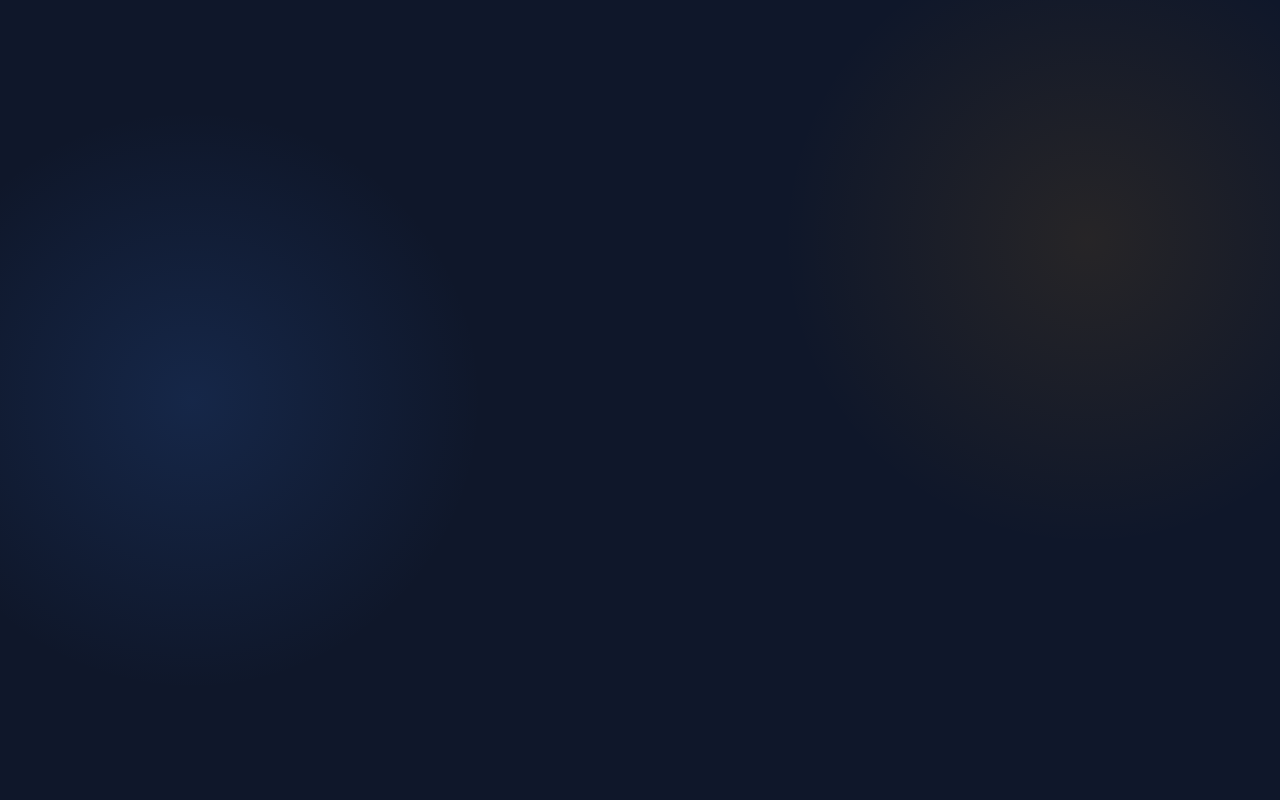
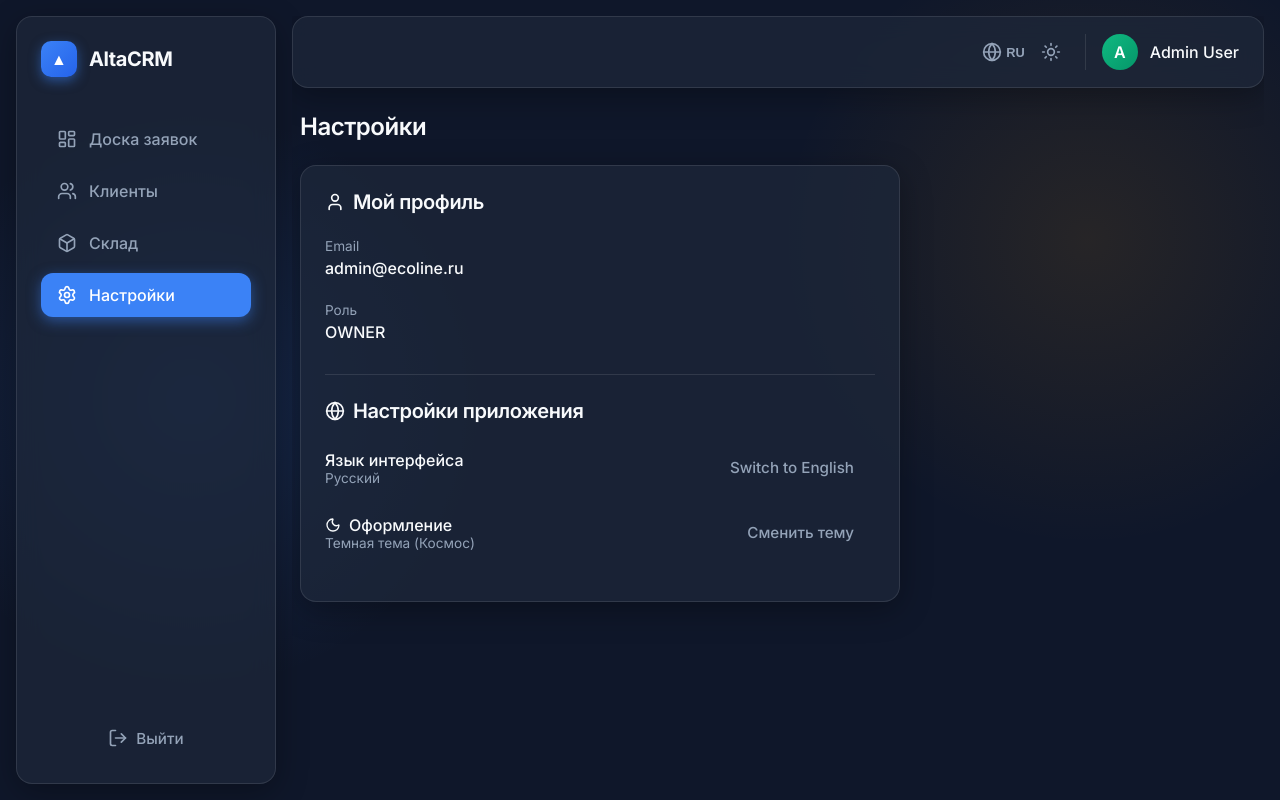
Before and after one commit to ANShchetinin/alta-crm-front, a React (Vite) app: page /settings in a window 1280 px wide. Before the commit this address had no page. Built offline with nearby package versions, Linux system fonts and the light colour scheme; sample sign-in values are in the browser's storage.

Commit message:
Add Settings page and related translations

```diff
--- a/src/App.tsx
+++ b/src/App.tsx
@@ -4,6 +4,7 @@ import Login from './pages/Login';
 import Kanban from './pages/Kanban';
 import { Clients } from './pages/Clients';
 import { Storage } from './pages/Storage';
+import { Settings } from './pages/Settings';
 import { useEffect } from 'react';
 import { useAppStore } from './store/useAppStore';
 import { useAuthStore } from './store/useAuthStore';
@@ -35,6 +36,7 @@ function App() {
           <Route path="kanban" element={<Kanban />} />
           <Route path="clients" element={<Clients />} />
           <Route path="storage" element={<Storage />} />
+          <Route path="settings" element={<Settings />} />
         </Route>
       </Routes>
     </BrowserRouter>
--- a/src/i18n.ts
+++ b/src/i18n.ts
@@ -57,7 +57,17 @@ const resources = {
       "storage.modal.quantity": "Quantity",
       "storage.modal.costPrice": "Cost Price",
       "storage.modal.cancel": "Cancel",
-      "storage.modal.save": "Save"
+      "storage.modal.save": "Save",
+      "settings.title": "Settings",
+      "settings.profile": "My Profile",
+      "settings.role": "Role",
+      "settings.preferences": "App Preferences",
+      "settings.language": "Language",
+      "settings.changeLanguage": "Switch to Русский",
+      "settings.theme": "Theme",
+      "settings.themeDark": "Dark Theme (Space)",
+      "settings.themeLight": "Light Theme (Glass)",
+      "settings.changeTheme": "Toggle Theme"
     }
   },
   ru: {
@@ -115,7 +125,17 @@ const resources = {
       "storage.modal.quantity": "Количество",
       "storage.modal.costPrice": "Себестоимость",
       "storage.modal.cancel": "Отмена",
-      "storage.modal.save": "Сохранить"
+      "storage.modal.save": "Сохранить",
+      "settings.title": "Настройки",
+      "settings.profile": "Мой профиль",
+      "settings.role": "Роль",
+      "settings.preferences": "Настройки приложения",
+      "settings.language": "Язык интерфейса",
+      "settings.changeLanguage": "Switch to English",
+      "settings.theme": "Оформление",
+      "settings.themeDark": "Темная тема (Космос)",
+      "settings.themeLight": "Светлая тема (Стекло)",
+      "settings.changeTheme": "Сменить тему"
     }
   }
 };
--- /dev/null
+++ b/src/pages/Settings.tsx
@@ -0,0 +1,86 @@
+import React from 'react';
+import { useTranslation } from 'react-i18next';
+import { Globe, Moon, Sun, User } from 'lucide-react';
+import { useAppStore } from '../store/useAppStore';
+import { useAuthStore } from '../store/useAuthStore';
+import '../styles/clients.css'; // Reusing standard wrapper/header styles
+
+export const Settings = () => {
+  const { t } = useTranslation();
+  const { theme, setTheme, language, setLanguage } = useAppStore();
+  const { logout } = useAuthStore();
+
+  // Decoded user data could be obtained from the JWT token, but for now we'll mock it or get it if it's in the store
+  const userEmail = "admin@ecoline.ru";
+  const userRole = "OWNER";
+
+  return (
+    <div className="clients-wrapper">
+      <div className="clients-header">
+        <h1>{t('settings.title')}</h1>
+      </div>
+
+      <div className="glass-panel" style={{ padding: '24px', maxWidth: '600px', borderRadius: 'var(--radius-lg)' }}>
+        <h2 style={{ fontSize: '1.25rem', marginBottom: '24px', display: 'flex', alignItems: 'center', gap: '8px' }}>
+          <User size={20} />
+          {t('settings.profile')}
+        </h2>
+
+        <div style={{ marginBottom: '24px' }}>
+          <div style={{ color: 'var(--text-secondary)', fontSize: '0.85rem', marginBottom: '4px' }}>
+            Email
+          </div>
+          <div style={{ fontWeight: 500 }}>{userEmail}</div>
+        </div>
+
+        <div style={{ marginBottom: '32px' }}>
+          <div style={{ color: 'var(--text-secondary)', fontSize: '0.85rem', marginBottom: '4px' }}>
+            {t('settings.role')}
+          </div>
+          <div style={{ fontWeight: 500 }}>{userRole}</div>
+        </div>
+
+        <hr style={{ border: 'none', borderTop: '1px solid var(--glass-border)', margin: '24px 0' }} />
+
+        <h2 style={{ fontSize: '1.25rem', marginBottom: '24px', display: 'flex', alignItems: 'center', gap: '8px' }}>
+          <Globe size={20} />
+          {t('settings.preferences')}
+        </h2>
+
+        <div style={{ display: 'flex', justifyContent: 'space-between', alignItems: 'center', marginBottom: '24px' }}>
+          <div>
+            <div style={{ fontWeight: 500 }}>{t('settings.language')}</div>
+            <div style={{ fontSize: '0.85rem', color: 'var(--text-secondary)' }}>
+              {language === 'ru' ? 'Русский' : 'English'}
+            </div>
+          </div>
+          <button
+            className="btn btn-ghost"
+            onClick={() => setLanguage(language === 'ru' ? 'en' : 'ru')}
+          >
+            {t('settings.changeLanguage')}
+          </button>
+        </div>
+
+        <div style={{ display: 'flex', justifyContent: 'space-between', alignItems: 'center', marginBottom: '24px' }}>
+          <div>
+            <div style={{ fontWeight: 500, display: 'flex', alignItems: 'center', gap: '8px' }}>
+              {theme === 'dark' ? <Moon size={16} /> : <Sun size={16} />}
+              {t('settings.theme')}
+            </div>
+            <div style={{ fontSize: '0.85rem', color: 'var(--text-secondary)' }}>
+              {theme === 'dark' ? t('settings.themeDark') : t('settings.themeLight')}
+            </div>
+          </div>
+          <button
+            className="btn btn-ghost"
+            onClick={() => setTheme(theme === 'dark' ? 'light' : 'dark')}
+          >
+            {t('settings.changeTheme')}
+          </button>
+        </div>
+
+      </div>
+    </div>
+  );
+};
```
